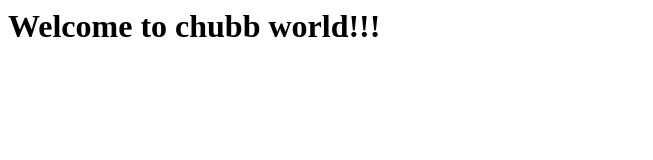
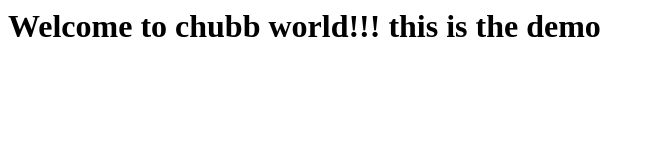
Before and after one commit to Sujeet552/DevOpsDemo, a plain HTML site: page index.html in a window 1280 px wide. Shown: the whole page, without its empty margins (0-653 px from the left). Drawn offline with Linux system fonts and the light colour scheme.

Commit message:
temporary changes

```diff
--- a/index.html
+++ b/index.html
@@ -1 +1 @@
-<html><body><h1>Welcome to chubb world!!!</h1></body></html>
+<html><body><h1>Welcome to chubb world!!! this is the demo </h1></body></html>
```
